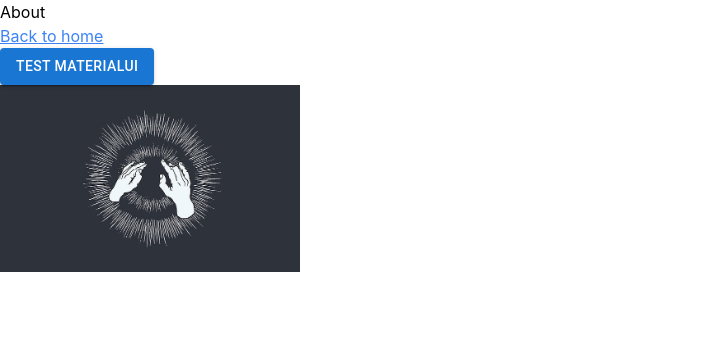
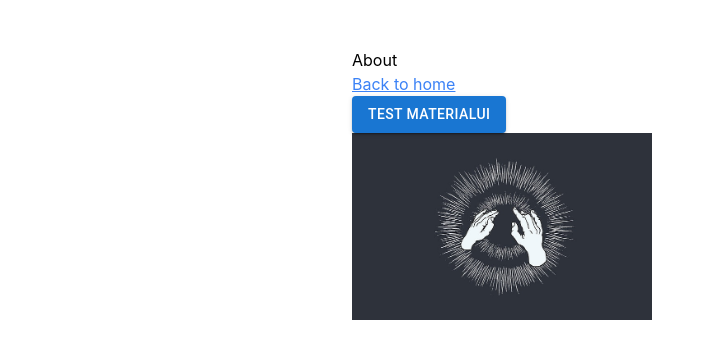
Before and after one commit to decayedCell/lyrify, a Next.js app: page /about in a window 1280 px wide. Shown: the top 358 px of the page, without its empty margins (0-715 px from the left). Built offline with nearby package versions, Linux system fonts and the light colour scheme.

Commit message:
Add sass and css module

```diff
--- /dev/null
+++ b/components/layout.module.scss
@@ -0,0 +1,5 @@
+.container {
+  max-width: 36rem;
+  padding: 0 1 rem;
+  margin: 3rem auto 6rem;
+}
--- /dev/null
+++ b/components/layout.tsx
@@ -0,0 +1,11 @@
+import {ReactElement} from 'react';
+
+import styles from './layout.module.scss';
+
+interface LayoutProps {
+  children: React.ReactNode;
+}
+
+export default function Layout({children}: LayoutProps) {
+  return <div className={styles.container}>{children}</div>;
+}
--- a/package.json
+++ b/package.json
@@ -21,6 +21,7 @@
     "eslint-config-next": "^13.2.4",
     "eslint-config-prettier": "^8.8.0",
     "postcss": "^8.4.21",
+    "sass": "^1.60.0",
     "tailwindcss": "^3.3.0",
     "typescript": "5.0.2"
   }
--- a/pages/about.tsx
+++ b/pages/about.tsx
@@ -1,12 +1,13 @@
 import Link from 'next/link';
 import Image from 'next/image';
 import Head from 'next/head';
+import Layout from '../components/layout';
 
 import Button from '@mui/material/Button';
 
 export default function About() {
   return (
-    <>
+    <Layout>
       <Head>
         <title>About</title>
       </Head>
@@ -25,6 +26,6 @@
         width={300}
         alt="godspeed"
       />
-    </>
+    </Layout>
   );
 }
```
Also changed, not shown: 1 other file (tests, documents, lock files or other folders).
